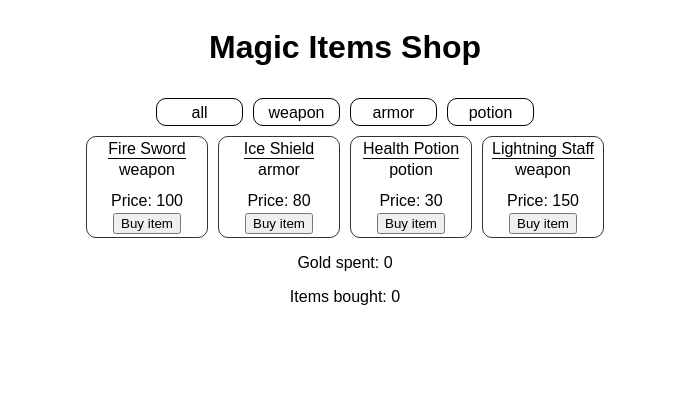
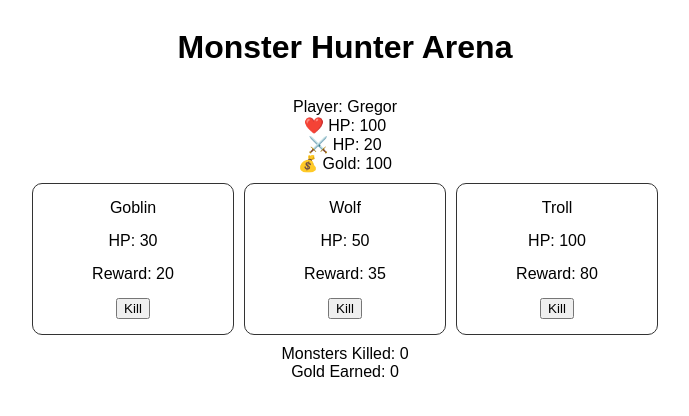
Before and after one commit to gCode2/react-basics, a React (Vite) app: page / in a window 1280 px wide. Shown: the top 416 px of the page, without its empty margins (295-984 px from the left). Built offline with nearby package versions, Linux system fonts and the light colour scheme.

Commit message:
add fifth reminder ui

```diff
--- a/src/App.css
+++ b/src/App.css
@@ -6,6 +6,7 @@
     display:flex;
     flex-direction: column;
     align-items: center;
+    gap:10px;
 }
 .main{
     text-align:center;
@@ -39,7 +40,7 @@
 .equipment, .itemPrice{
     padding-top:10px;
 }
-.itemsRow{
+.itemsRow, .monstersList{
     display: flex;
     flex-direction: row;
     gap:10px;
@@ -61,7 +62,7 @@
     border-radius: 10px;
     padding:10px;
 }
-.spellCard{
+.spellCard, .monsterCard{
     height: 150px;
     width: 200px;
     border: 1px solid #333333;
--- a/src/App.tsx
+++ b/src/App.tsx
@@ -2,58 +2,48 @@ import { useState } from 'react'
 // import FirstReminder from './components/FirstReminder.tsx';
 // import SecondReminder from './components/SecondReminder.tsx';
 // import ThirdReminder from './components/ThirdReminder.tsx';
+// import FourthReminder from './components/FourthReminder.tsx';
 import './App.css'
-import CategoryFilter from './components/FourthReminder/CategoryFilter/CategoryFilter.tsx';
-import ShopSummary from './components/FourthReminder/ShopSummary/ShopSummary.tsx';
-import ItemList from './components/FourthReminder/ItemList/ItemList.tsx';
+import PlayerStats from './components/FifthReminder/PlayerStats/PlayerStats'
+import MonsterArena from './components/FifthReminder/MonsterArena/MonsterArena';
+import GameSummary from './components/FifthReminder/GameSummary/GameSummary';
 
 function App() {
-  const [items, setItems] = useState([
-    { id: 1, name: "Fire Sword", category: "weapon", price: 100 },
-    { id: 2, name: "Ice Shield", category: "armor", price: 80 },
-    { id: 3, name: "Health Potion", category: "potion", price: 30 },
-    { id: 4, name: "Lightning Staff", category: "weapon", price: 150 },
-  ])
-  const [selectedCategory, setSelectedCategory] = useState("all");
-  const [spentGold, setSpentGold] = useState(0);
-  const [itemsBoughtCount, setItemsBoughtCount] = useState(0);
-  // czy to mozna bylo zrobic inaczej iz state?
+  const [player,setPlayer] = useState({
+    name: "Gregor",
+    hp: 100,
+    attack: 20,
+    gold: 100
+  })
+  const [monsters, setMonsters] = useState([
+    { id: 1, name: "Goblin", hp: 30, reward: 20 },
+    { id: 2, name: "Wolf", hp: 50, reward: 35 },
+    { id: 3, name: "Troll", hp: 100, reward: 80 }
+  ]);
+  const [monstersDefeated, setMonstersDefeated] = useState([]);
+  const [goldEarned, setGoldEarned] = useState(0);
 
-  let categories = getCategories();
-  function getCategories(){
-    return new Array("all", ...new Set(items.map(item=>item.category)));
-  }
-  function handleCategoryChange(cat){
-    setSelectedCategory(cat);
-  }
-  function handleItemBuy(price){
-    setSpentGold(prev=>prev+price);
-    setItemsBoughtCount(prev=>prev+1);
-  }
-  // function handleItemAdd(args){
-  //   setItems([...items, args])
-  // }
+
   return(
     // <FirstReminder/>
     // <SecondReminder/>
     // <ThirdReminder/>
+    // <FourthReminder/>
     <>
     <div className="app">
-    <h1>Magic Items Shop</h1>
-      <CategoryFilter categoryList={categories} categoryChangeHandler={handleCategoryChange}/>
-      <ItemList items={items} itemBuyHandler={handleItemBuy} selectedCategory={selectedCategory}/>
-      <ShopSummary spentGold={spentGold} itemsBought={itemsBoughtCount}/>
-      {/* <button onClick={()=>{
-        handleItemAdd({
-          id: Math.floor(Math.random()*1000)+1,
-          name: "XD",
-          category: "xadd",
-          price: 15
-        })}
-        }>
-          d
-        </button> */}
-        {/* testowałem czy dodanie itemu powoduje automatyczną aktualizacje kategorii i - tak! */}
+      <div className="gameTitle">
+        <h1>Monster Hunter Arena</h1>
+      </div>
+      <div className="playerStatsHolder">
+        <PlayerStats playerStats={player}/>
+      </div>
+      <div className="monsterArenaHolder">
+        <MonsterArena monstersList={monsters}/>
+      </div>
+      <div className="gameSummaryHolder">
+        <GameSummary goldEarned={goldEarned} monstersDefeated={monstersDefeated.length}/>
+      </div>
+
     </div>
     </>
   )
--- /dev/null
+++ b/src/components/FifthReminder/GameSummary/GameSummary.tsx
@@ -0,0 +1,11 @@
+function GameSummary({goldEarned, monstersDefeated}){
+    return(
+        <>
+            <div className="gameSummary">
+                <div>Monsters Killed: {monstersDefeated}</div>
+                <div>Gold Earned: {goldEarned}</div>
+            </div>
+        </>
+    )
+}
+export default GameSummary
--- /dev/null
+++ b/src/components/FifthReminder/MonsterArena/MonsterArena.tsx
@@ -0,0 +1,17 @@
+import MonsterCard from "./MonsterCard/MonsterCard"
+
+function MonsterArena({monstersList}){
+    return(
+        <>
+        <div className="monstersList">
+            {
+                monstersList.map(monster=>(
+                    <MonsterCard key={monster.id} monster={monster}/>
+                ))
+            }
+        </div>
+
+        </>
+    )
+}
+export default MonsterArena
--- /dev/null
+++ b/src/components/FifthReminder/MonsterArena/MonsterCard/MonsterCard.tsx
@@ -0,0 +1,23 @@
+function MonsterCard({monster}){
+    return(
+        <>
+            <div className="monsterCard">
+                <div>
+                    {monster.name}
+                </div>
+                <div>
+                    HP: {monster.hp}
+                </div>
+                <div>
+                    Reward: {monster.reward}
+                </div>
+                <div>
+                    <button>
+                        Kill
+                    </button>
+                </div>
+            </div>
+        </>
+    )
+}
+export default MonsterCard
--- /dev/null
+++ b/src/components/FifthReminder/PlayerStats/PlayerStats.tsx
@@ -0,0 +1,19 @@
+function PlayerStats({playerStats}){
+    return(
+        <>
+        <div className="playerName">
+            Player: {playerStats.name}
+        </div>
+        <div>
+            ❤️ HP: {playerStats.hp}
+        </div>
+        <div>
+            ⚔️ HP: {playerStats.attack}
+        </div>
+        <div>
+            💰 Gold: {playerStats.gold}
+        </div>
+        </>
+    )
+}
+export default PlayerStats
--- /dev/null
+++ b/src/components/FourthReminder.tsx
@@ -0,0 +1,58 @@
+import { useState } from 'react'
+// import FirstReminder from './components/FirstReminder.tsx';
+// import SecondReminder from './components/SecondReminder.tsx';
+// import ThirdReminder from './components/ThirdReminder.tsx';
+import CategoryFilter from './FourthReminder/CategoryFilter/CategoryFilter.tsx';
+import ShopSummary from './FourthReminder/ShopSummary/ShopSummary.tsx';
+import ItemList from './FourthReminder/ItemList/ItemList.tsx';
+
+function FourthReminder() {
+  const [items, setItems] = useState([
+    { id: 1, name: "Fire Sword", category: "weapon", price: 100 },
+    { id: 2, name: "Ice Shield", category: "armor", price: 80 },
+    { id: 3, name: "Health Potion", category: "potion", price: 30 },
+    { id: 4, name: "Lightning Staff", category: "weapon", price: 150 },
+  ])
+  const [selectedCategory, setSelectedCategory] = useState("all");
+  const [spentGold, setSpentGold] = useState(0);
+  const [itemsBoughtCount, setItemsBoughtCount] = useState(0);
+  // czy to mozna bylo zrobic inaczej iz state?
+
+  let categories = getCategories();
+  function getCategories(){
+    return new Array("all", ...new Set(items.map(item=>item.category)));
+  }
+  function handleCategoryChange(cat){
+    setSelectedCategory(cat);
+  }
+  function handleItemBuy(price){
+    setSpentGold(prev=>prev+price);
+    setItemsBoughtCount(prev=>prev+1);
+  }
+  // function handleItemAdd(args){
+  //   setItems([...items, args])
+  // }
+  return(
+    <>
+    <div className="app">
+    <h1>Magic Items Shop</h1>
+      <CategoryFilter categoryList={categories} categoryChangeHandler={handleCategoryChange}/>
+      <ItemList items={items} itemBuyHandler={handleItemBuy} selectedCategory={selectedCategory}/>
+      <ShopSummary spentGold={spentGold} itemsBought={itemsBoughtCount}/>
+      {/* <button onClick={()=>{
+        handleItemAdd({
+          id: Math.floor(Math.random()*1000)+1,
+          name: "XD",
+          category: "xadd",
+          price: 15
+        })}
+        }>
+          d
+        </button> */}
+        {/* testowałem czy dodanie itemu powoduje automatyczną aktualizacje kategorii i - tak! */}
+    </div>
+    </>
+  )
+}
+
+export default FourthReminder;
```
